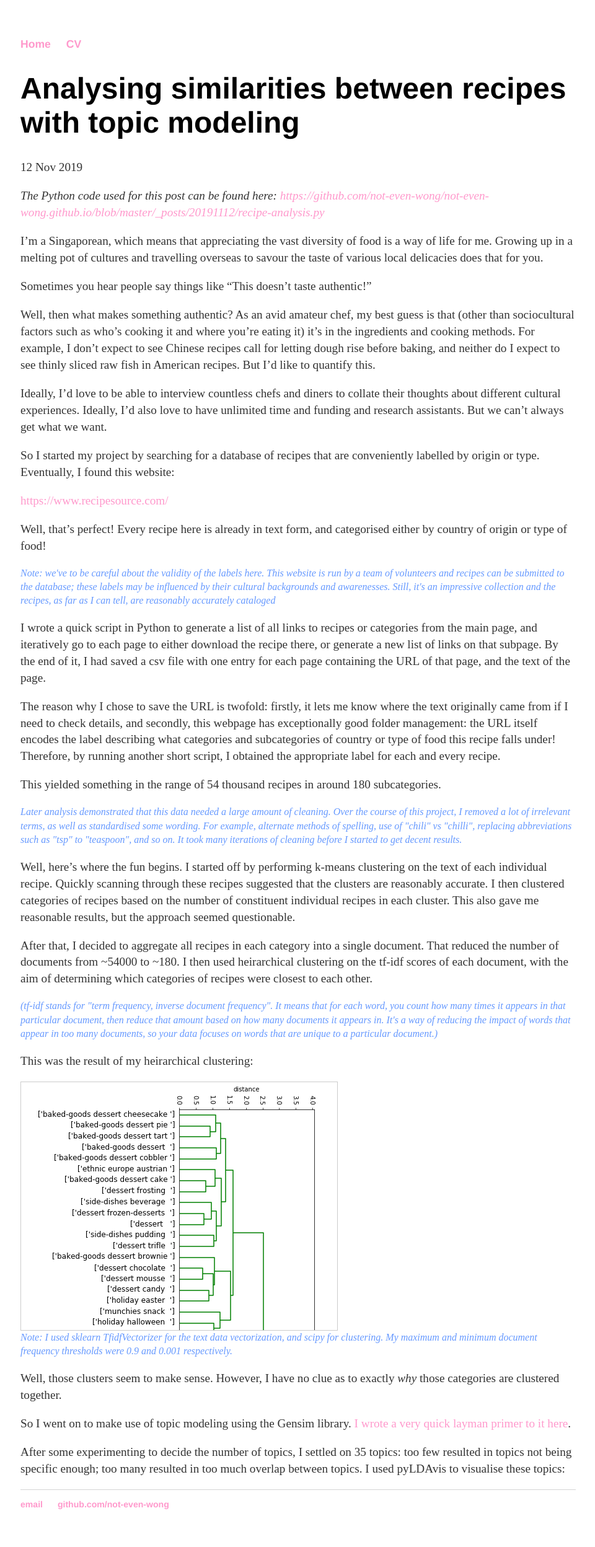
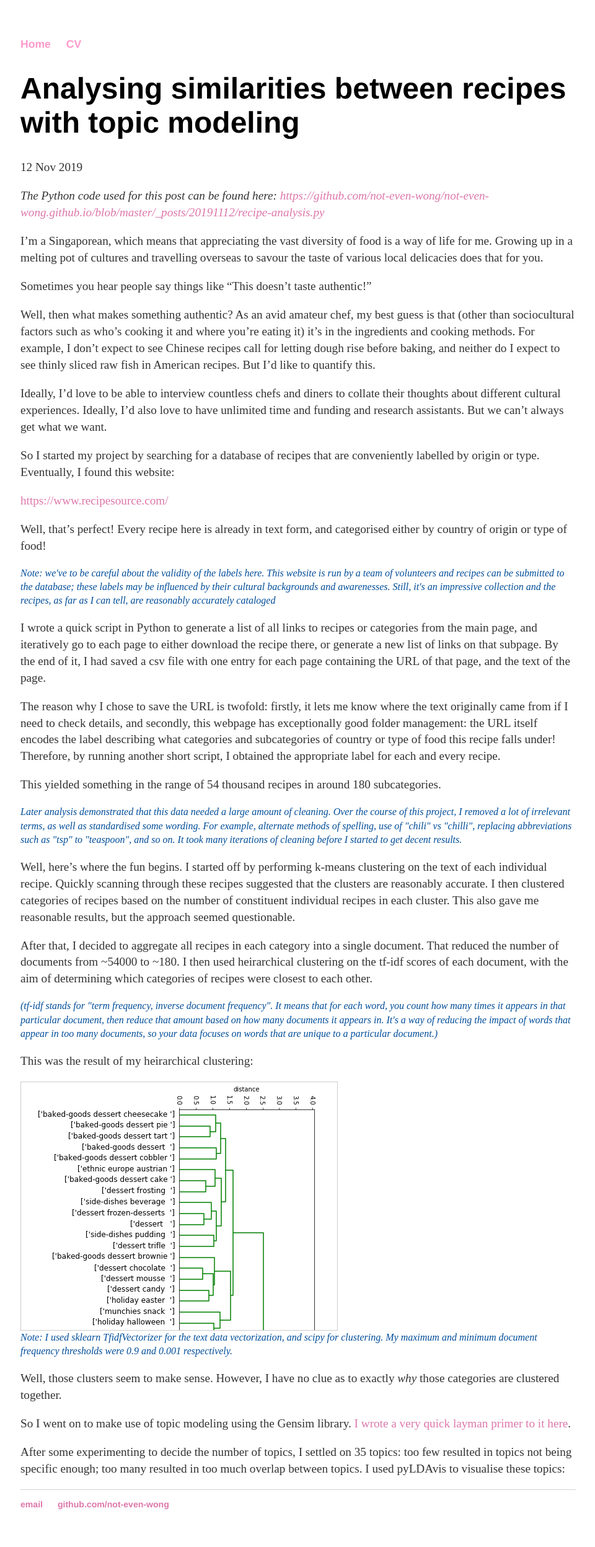
Before and after one commit to not-even-wong/not-even-wong.github.io, a Jekyll site: the page built from _posts/2019-11-12-analysing-similarities-between-recipes-with-topic-modeling.md, in a window 1280 px wide. Shown: the whole page at 62% size, without its empty margins (159-1119 px from the left). Built offline with Jekyll 4.4.1, drawn with Linux system fonts in a browser that asks for light colours; a script that is not in the unit is left out.

Commit message:
Update main.css

```diff
--- a/css/main.css
+++ b/css/main.css
@@ -22,7 +22,7 @@ nav ul li, footer ul li {
 }
 a {
     text-decoration: none;
-    color: #ff99cc;
+    color: #dd77aa;
 }
 a:hover {
     text-decoration: underline;
@@ -41,7 +41,7 @@ p {
     font-style: italic;
     font-size: 1.0em;
     line-height: 1.4em;
-    color: #6699ff;
+    color: #004d99;
 }
 ul {
     font-size: 1.1em;
```
